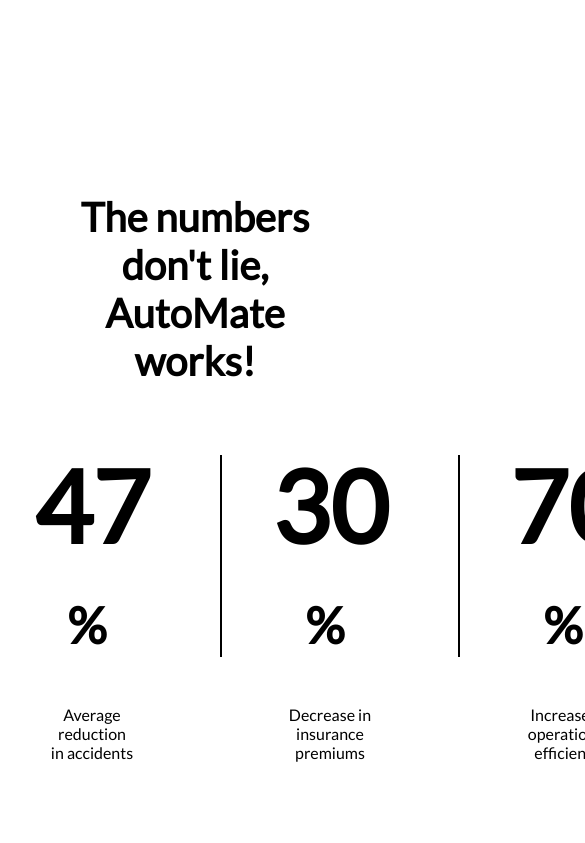
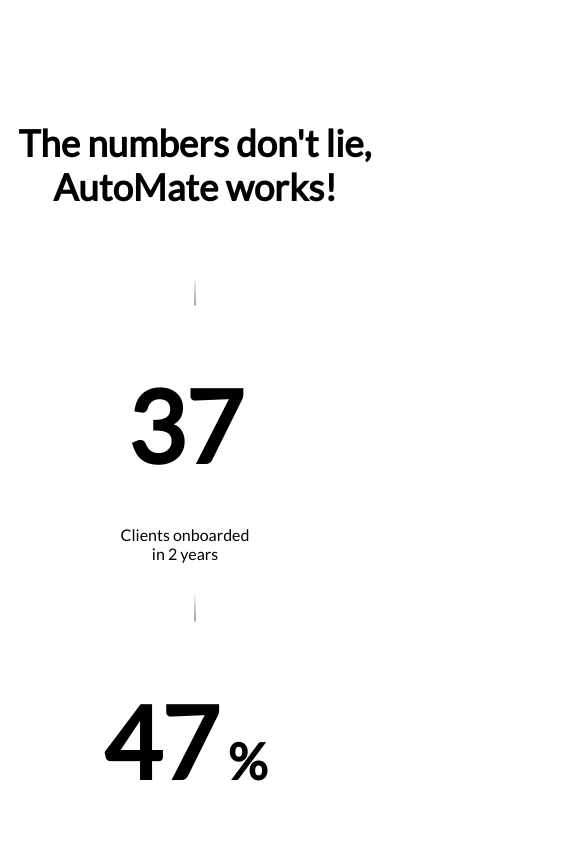
Before and after one commit to Blackie01/AutoMate, a React (Create React App) app: page / in a window 390 px wide. Shown: the part 3660-4503 px from the top of the page, 585 px wide, since content can reach past the window. Built offline with nearby package versions, Linux system fonts and the light colour scheme; a web font is replaced by a local one.

Commit message:
numbers dont lie resp

```diff
--- a/src/components/Homepage.css
+++ b/src/components/Homepage.css
@@ -390,14 +390,12 @@
   padding: 4px 10px 4px 10px;
 }
 
-
 /* Responsiveness */
 
-@media  (max-width: 768px) {
-/*
+@media (max-width: 768px) {
   * {
     width: 100%;
-    } */
+  }
 
   .hero-image {
     display: none;
@@ -477,7 +475,6 @@
     font-size: 2.2rem;
     margin-top: 0;
     margin-bottom: 1.5rem;
-
   }
 
   .product-title-subtext {
@@ -507,7 +504,6 @@
     font-size: 2.2rem;
   }
 
-
   /* second floor */
 
   .upcoming-products {
@@ -528,10 +524,58 @@
   }
 
   .reveal.active {
-        transform: translateX(1rem);
+    transform: translateX(2rem);
   }
 
+  /* numbers don't lie sectiono  */
 
+  .numbers-dont-lie {
+    margin: 8em auto;
+  }
 
+  .numbers-title h2 {
+    font-size: 2.3rem;
+  }
+
+  .content-area {
+    flex-wrap: wrap;
+    gap: 1rem;
+  }
+
+  .vertical {
+    height: 5rem;
+    width: 2px;
+    position: relative;
+    border: none;
+  }
+
+  .vertical::before {
+    content: '';
+  position: absolute;
+  top: 0;
+  left: 0;
+  width: 100%;
+  height: 100%;
+  background: linear-gradient(
+    to bottom,
+    #f2f2f2,
+    #dfdfdf,
+    #c9c9c9,
+    #b4b4b4,
+    #aaa8a8
+  );
+  animation: gradientFlow 2s cubic-bezier(0.42, 0, 0.58, 1) infinite;
+  transform-origin: top;
 
   }
+
+  @keyframes gradientFlow {
+    0% {
+      transform: scaleY(0);
+    }
+    100% {
+      transform: scaleY(1);
+    }
+  }
+
+}
```
Lines whose indentation alone changed are shown as unchanged.
